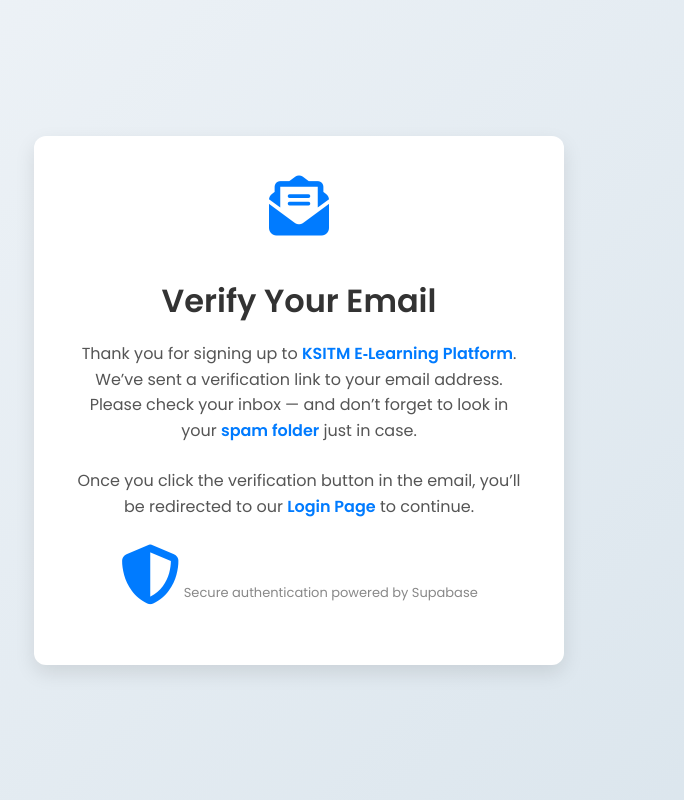
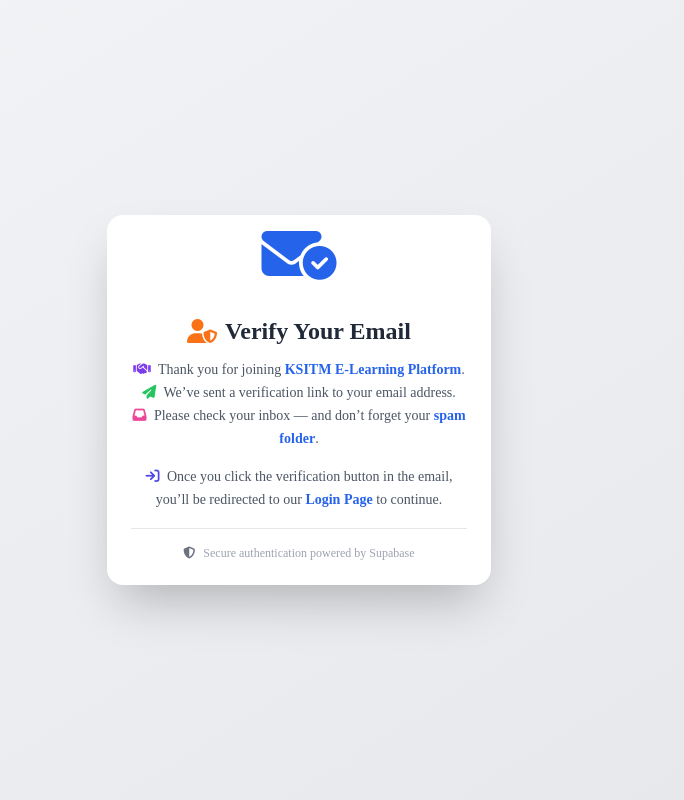
Before and after one commit to HabibShehu007/Ksitm-E-Learning-Platform, a website: page Pages/verify.html in a window 1280 px wide. Shown: the whole page, without its empty margins (341-1025 px from the left). Drawn offline with nearby package versions, Linux system fonts and the light colour scheme.

Commit message:
image added for login

```diff
--- a/Pages/verify.html
+++ b/Pages/verify.html
@@ -4,78 +4,71 @@
     <meta charset="UTF-8" />
     <meta name="viewport" content="width=device-width, initial-scale=1.0" />
     <title>Email Verification</title>
-    <!-- Google Fonts -->
-    <link
-      href="https://fonts.googleapis.com/css2?family=Poppins:wght@400;600&display=swap"
-      rel="stylesheet"
-    />
-    <!-- Font Awesome -->
+    <script src="https://cdn.tailwindcss.com"></script>
     <link
       rel="stylesheet"
       href="https://cdnjs.cloudflare.com/ajax/libs/font-awesome/6.5.0/css/all.min.css"
     />
     <style>
-      body {
-        font-family: "Poppins", sans-serif;
-        background: linear-gradient(135deg, #f0f4f8, #d9e4ec);
-        display: flex;
-        justify-content: center;
-        align-items: center;
-        height: 100vh;
-        margin: 0;
-      }
-      .verify-box {
-        background: #fff;
-        padding: 40px;
-        border-radius: 12px;
-        box-shadow: 0 8px 20px rgba(0, 0, 0, 0.1);
-        text-align: center;
-        max-width: 450px;
-      }
-      .verify-box i {
-        font-size: 60px;
-        color: #007bff;
-        margin-bottom: 20px;
-      }
-      .verify-box h1 {
-        font-weight: 600;
-        color: #333;
-        margin-bottom: 15px;
-      }
-      .verify-box p {
-        color: #555;
-        line-height: 1.6;
-        margin-bottom: 25px;
-      }
-      .verify-box .highlight {
-        font-weight: 600;
-        color: #007bff;
-      }
-      .verify-box .footer {
-        font-size: 13px;
-        color: #888;
-        margin-top: 20px;
+      :root {
+        color-scheme: light; /* force light mode */
       }
     </style>
   </head>
-  <body>
-    <div class="verify-box">
-      <i class="fas fa-envelope-open-text"></i>
-      <h1>Verify Your Email</h1>
-      <p>
-        Thank you for signing up to
-        <span class="highlight">KSITM E‑Learning Platform</span>.<br />
-        We’ve sent a verification link to your email address.<br />
-        Please check your inbox — and don’t forget to look in your
-        <span class="highlight">spam folder</span> just in case.
+  <body
+    class="min-h-screen flex items-center justify-center bg-gradient-to-br from-gray-100 to-gray-200 font-[Poppins]"
+  >
+    <!-- Card -->
+    <div
+      class="bg-white rounded-2xl shadow-2xl p-6 max-w-sm w-full text-center"
+    >
+      <!-- Top Icon -->
+      <div class="flex justify-center mb-4">
+        <i
+          class="fas fa-envelope-circle-check text-blue-600 text-6xl animate-bounce"
+        ></i>
+      </div>
+
+      <!-- Title -->
+      <h1
+        class="text-2xl font-bold text-gray-800 mb-3 flex items-center justify-center gap-2"
+      >
+        <i class="fas fa-user-shield text-orange-500"></i>
+        Verify Your Email
+      </h1>
+
+      <!-- Message -->
+      <p class="text-gray-600 text-sm leading-relaxed mb-4">
+        <i class="fas fa-handshake text-violet-600 mr-1"></i>
+        Thank you for joining
+        <span class="font-semibold text-blue-600"
+          >KSITM E‑Learning Platform</span
+        >.
+        <br />
+        <i class="fas fa-paper-plane text-green-500 mr-1"></i>
+        We’ve sent a verification link to your email address.
+        <br />
+        <i class="fas fa-inbox text-pink-500 mr-1"></i>
+        Please check your inbox — and don’t forget your
+        <span class="font-semibold text-blue-600">spam folder</span>.
       </p>
-      <p>
+
+      <p class="text-gray-600 text-sm leading-relaxed mb-4">
+        <i class="fas fa-arrow-right-to-bracket text-indigo-600 mr-1"></i>
         Once you click the verification button in the email, you’ll be
-        redirected to our <span class="highlight">Login Page</span> to continue.
+        redirected to our
+        <span class="font-semibold text-blue-600">Login Page</span> to continue.
       </p>
-      <div class="footer">
-        <i class="fas fa-shield-alt"></i> Secure authentication powered by
-        Supabase
+
+      <!-- Divider -->
+      <div class="border-t border-gray-200 my-4"></div>
+
+      <!-- Footer -->
+      <div
+        class="text-gray-400 text-xs mt-2 flex items-center justify-center gap-2"
+      >
+        <i class="fas fa-shield-alt text-gray-500"></i>
+        Secure authentication powered by Supabase
       </div>
     </div>
   </body>
```
Also changed, not shown: Pages/login.html (+1 -1 lines), src/output.css.
